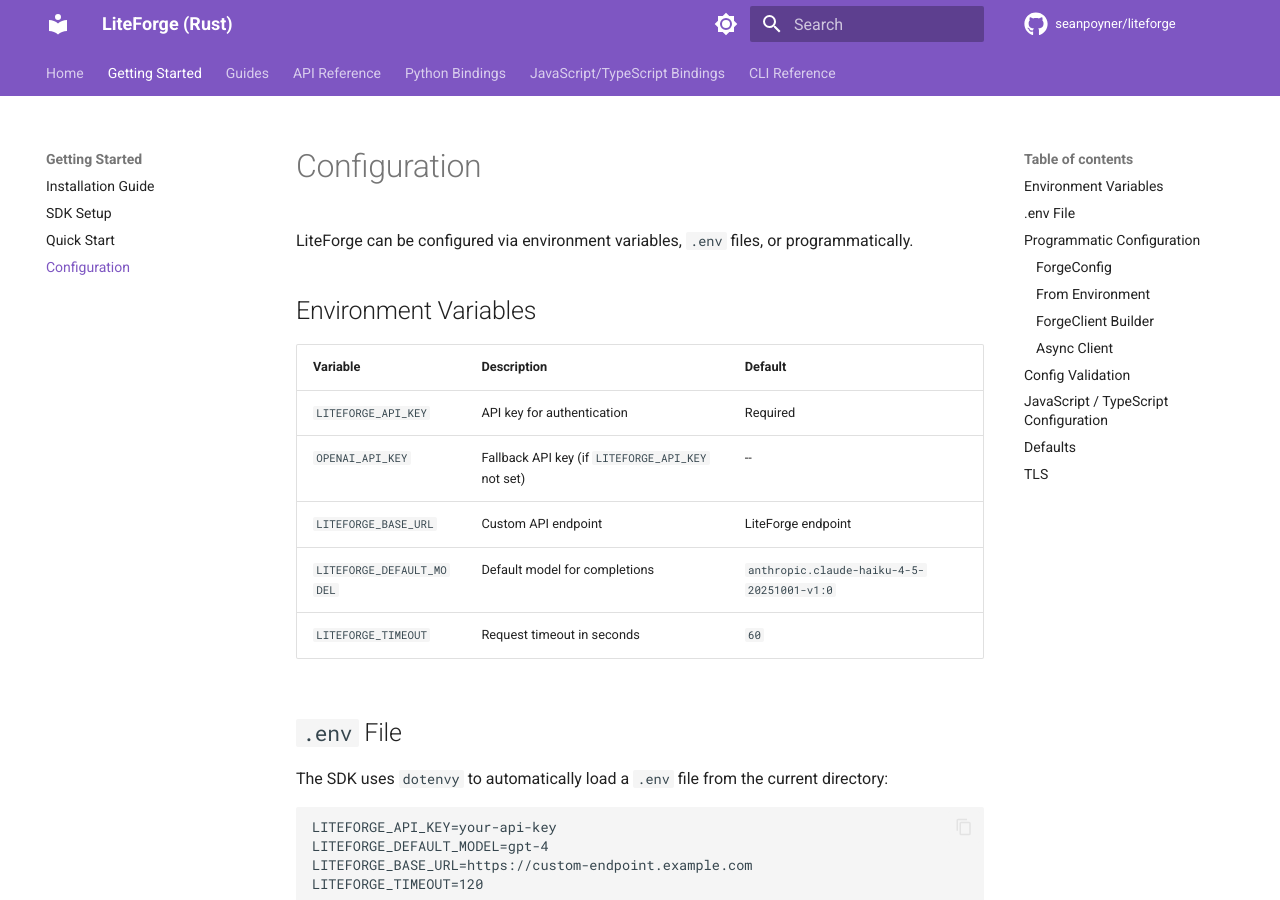
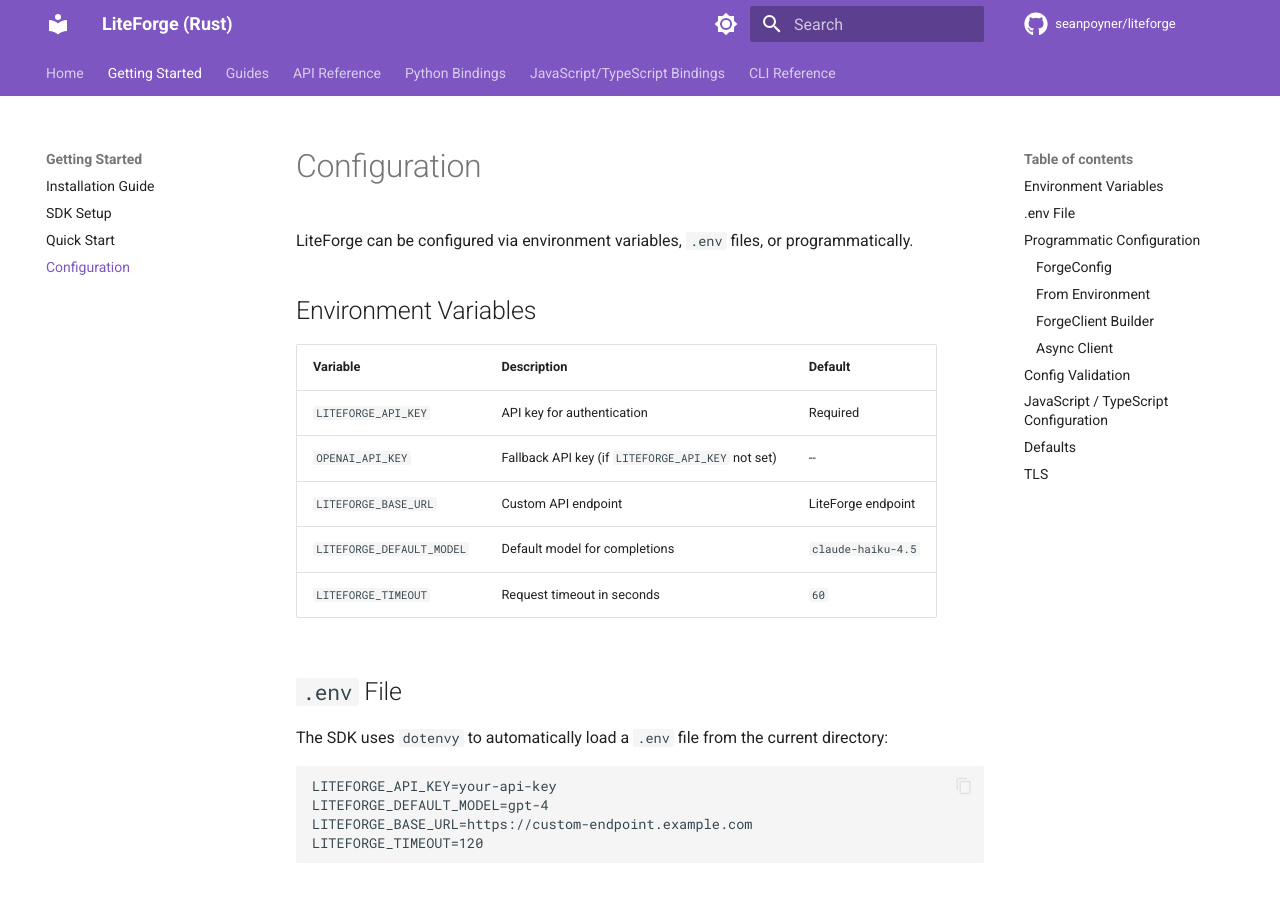
Before and after one commit to seanpoyner/liteforge, an MkDocs documentation site: the page built from docs/configuration.md, in a window 1280 px wide and 900 px high. Built offline with MkDocs 1.6.1 and Material for MkDocs 9.7.7, drawn with Linux system fonts in a browser that asks for light colours; some of the changed text lies outside the part shown.

Commit message:
docs(configuration): refresh default model id
Co-Authored-By: Claude Opus 4.7 (1M context) <noreply@anthropic.com>

```diff
--- a/docs/configuration.md
+++ b/docs/configuration.md
@@ -9,7 +9,7 @@ LiteForge can be configured via environment variables, `.env` files, or programm
 | `LITEFORGE_API_KEY` | API key for authentication | Required |
 | `OPENAI_API_KEY` | Fallback API key (if `LITEFORGE_API_KEY` not set) | -- |
 | `LITEFORGE_BASE_URL` | Custom API endpoint | LiteForge endpoint |
-| `LITEFORGE_DEFAULT_MODEL` | Default model for completions | `anthropic.claude-haiku-4-5-20251001-v1:0` |
+| `LITEFORGE_DEFAULT_MODEL` | Default model for completions | `claude-haiku-4.5` |
 | `LITEFORGE_TIMEOUT` | Request timeout in seconds | `60` |
 
 ## `.env` File
@@ -112,7 +112,7 @@ const client = AsyncForgeClient.withConfig(
 | Setting | Default Value |
 |---------|--------------|
 | Base URL | `https://api.example.com/v1` |
-| Model | `anthropic.claude-haiku-4-5-20251001-v1:0` |
+| Model | `claude-haiku-4.5` |
 | Timeout | 60 seconds |
 
 ## TLS
```
